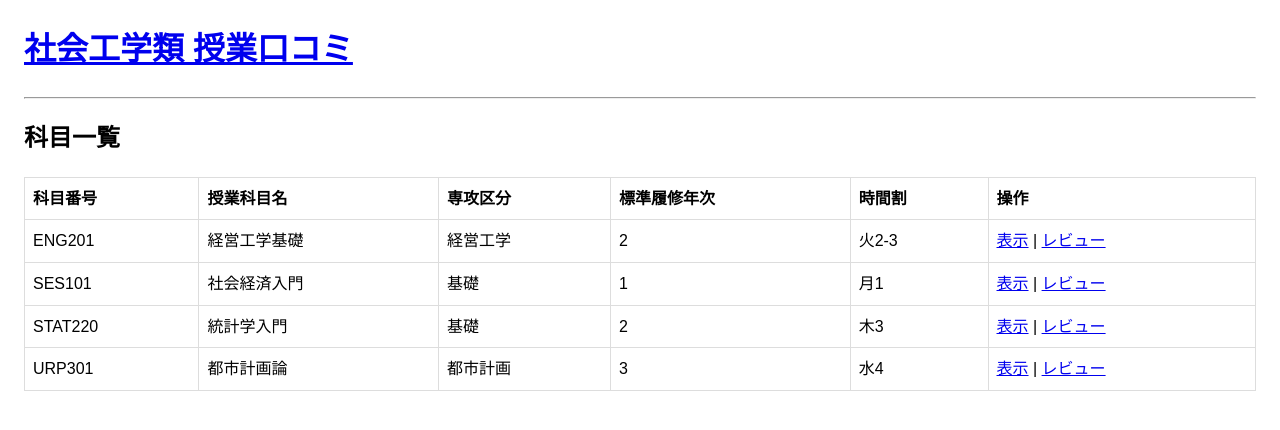
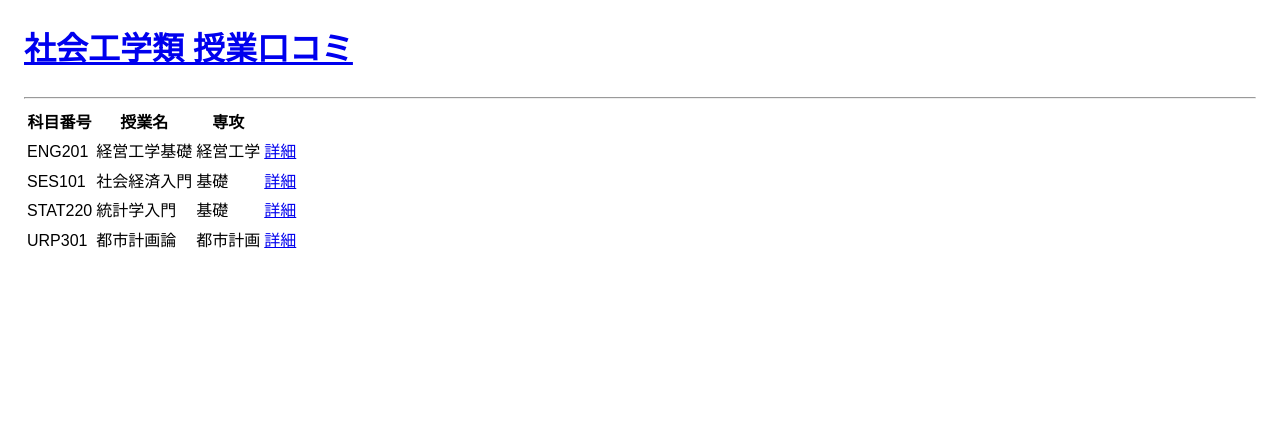
Before and after one commit to yuchan052121-ai/project3, a Flask app: page / in a window 1280 px wide. Shown: the top 430 px of the page. Run offline with Flask 3, Linux system fonts and the light colour scheme; data comes from the database, SQL or seed files in the repository.

Commit message:
Update index.html

```diff
--- a/templates/index.html
+++ b/templates/index.html
@@ -1,20 +1,14 @@
 {% extends "layout.html" %}
 {% block content %}
-<h2>科目一覧</h2>
-<table class="courses">
-  <thead><tr><th>科目番号</th><th>授業科目名</th><th>専攻区分</th><th>標準履修年次</th><th>時間割</th><th>操作</th></tr></thead>
-  <tbody>
-  {% for c in courses %}
-    <tr>
-      <td>{{ c['code'] }}</td>
-      <td>{{ c['title'] }}</td>
-      <td>{{ c['area'] or '-' }}</td>
-      <td>{{ c['year'] or '-' }}</td>
-      <td>{{ c['schedule'] or '-' }}</td>
-      <td><a href="{{ url_for('course_view', course_id=c['id']) }}">表示</a> |
-          <a href="{{ url_for('add_review', course_id=c['id']) }}">レビュー</a></td>
-    </tr>
-  {% endfor %}
-  </tbody>
+<table>
+<tr><th>科目番号</th><th>授業名</th><th>専攻</th><th></th></tr>
+{% for c in courses %}
+<tr>
+<td>{{ c.code }}</td>
+<td>{{ c.title }}</td>
+<td>{{ c.area }}</td>
+<td><a href="/course/{{ c.id }}/">詳細</a></td>
+</tr>
+{% endfor %}
 </table>
 {% endblock %}
```
